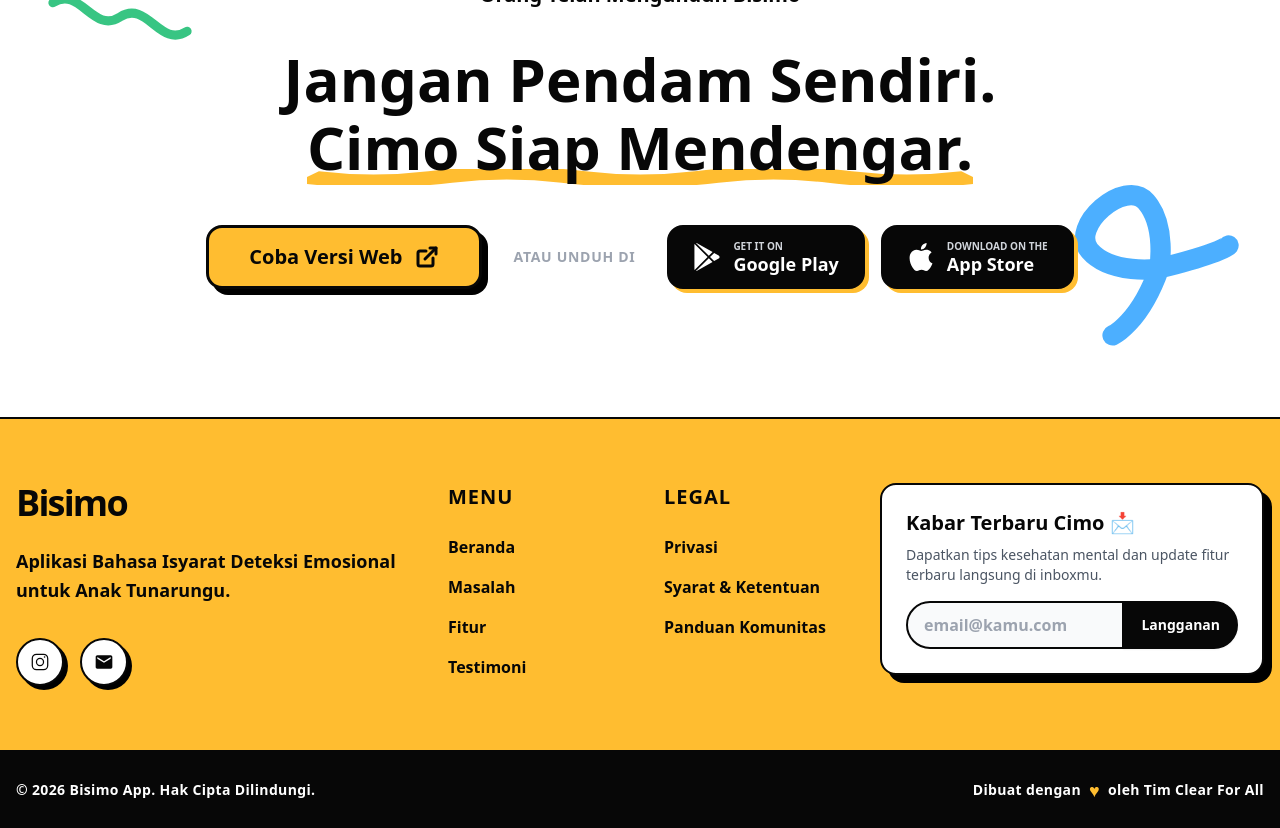
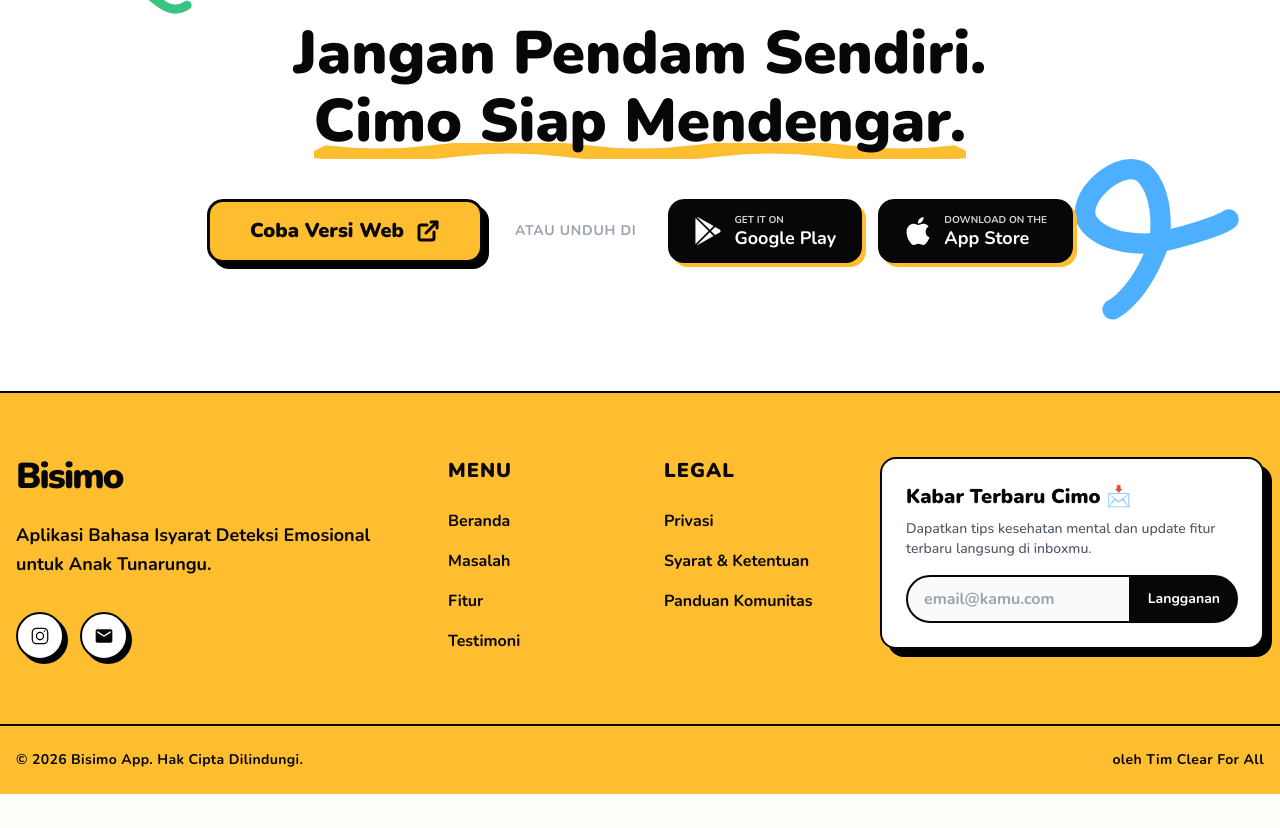
Before and after one commit to moozunch/bisimo-website, a Next.js app: page / in a window 1280 px wide. Shown: the part 4880-5708 px from the top of the page. After the commit the page ends 5674 px from the top, so only its background shows below. Built offline with nearby package versions, Linux system fonts and the light colour scheme.

Commit message:
Refactor comments for clarity and consistency across components; update Tailwind colors for improved design coherence

```diff
--- a/app/components/FooterCTA.tsx
+++ b/app/components/FooterCTA.tsx
@@ -102,11 +102,11 @@
       </div>
 
       {/* BAGIAN BAWAH: COPYRIGHT */}
-      <div className="border-t-2 border-neutral bg-neutral text-white py-6">
+      <div className="border-t-2 border-neutral bg-primary text-neutral py-6">
         <div className="container mx-auto px-4 flex flex-col md:flex-row justify-between items-center gap-4 text-sm font-bold tracking-wide">
           <p>&copy; 2026 Bisimo App. Hak Cipta Dilindungi.</p>
           <p className="flex items-center gap-2">
-            Dibuat dengan <span className="text-primary text-lg">♥</span> oleh Tim Clear For All
+             oleh Tim Clear For All
           </p>
         </div>
       </div>
--- a/app/components/HeroSection.tsx
+++ b/app/components/HeroSection.tsx
@@ -2,8 +2,6 @@
 
 import { useState, useEffect } from 'react';
 import Image from 'next/image';
-
-// Import Shapes
 import RibbonShape from './shapes/Ribbon';
 import SquiggleShape from './shapes/Squiggle';
 import TriangleShape from './shapes/Triangle';
@@ -61,13 +59,13 @@
 
             <div
                 className="absolute -top-14 -left-14 md:-left-36 z-20 transform -rotate-12 transition-transform duration-100 ease-out"
-                style={getParallax(3)} // Ikut gerak kursor (Parallax Factor 3)
+                style={getParallax(3)}
             >
                 <RibbonShape className="w-24 h-24 md:w-36 md:h-36 text-bisimo-pink drop-shadow-md" />
             </div>
             <div
                 className="absolute -top-28 -right-8 md:-right-28 z-20 w-32 md:w-40 transition-transform duration-100 ease-out"
-                style={getParallax(4)} // Ikut gerak kursor (Parallax Factor 4)
+                style={getParallax(4)}
             >
                 <Image
                     src="/cimo-mascot.svg"
--- a/app/components/Navbar.tsx
+++ b/app/components/Navbar.tsx
@@ -4,28 +4,25 @@
 
 export default function Navbar() {
   return (
-    // NAVBAR KUNING (PRIMARY)
     <div className="navbar fixed top-0 z-50 bg-primary text-neutral border-b-2 border-neutral py-3 shadow-md">
       <div className="container mx-auto px-4">
 
         {/* 1. LOGO + TEKS (Kiri) */}
         <div className="flex-1">
           <Link href="/" className="group flex items-center gap-3">
-
-            {/* --- LOGO IMAGE DENGAN FRAME NEO-BRUTALISM --- */}
             <div
               className="
                 relative w-11 h-11 md:w-14 md:h-14 p-1
-                bg-white rounded-xl                        /* Background putih & sudut tumpul */
-                border-2 border-neutral                    /* Outline hitam tebal */
-                shadow-[3px_3px_0px_0px_#00000]         /* Shadow putih keras (pop-out) */
+                bg-white rounded-xl
+                border-2 border-neutral
+                shadow-[3px_3px_0px_0px_#00000]
                 transition-transform duration-300
-                group-hover:rotate-12 group-hover:scale-110 /* Animasi saat di-hover */
+                group-hover:rotate-12 group-hover:scale-110
                 overflow-hidden
               "
             >
               <Image
-                src="/logo.png" // Pastikan file 'logo.png' ada di folder public
+                src="/logo.png"
                 alt="Bisimo Logo"
                 fill
                 className="object-contain"
@@ -48,7 +45,6 @@
             <Link
               key={item}
               href={`#${item.toLowerCase().replace(' ', '-')}`}
-              // Style Hover Halus (Opacity + Underline)
               className="font-bold text-sm uppercase tracking-wider text-neutral transition-all hover:underline decoration-wavy decoration-2 underline-offset-4 decoration-neutral transition-all"
             >
               {item}
@@ -56,7 +52,7 @@
           ))}
         </div>
 
-        {/* 3. CTA BUTTON (Style Neo-Brutalism Hitam) */}
+        {/* 3. CTA BUTTON*/}
         <div className="flex-none">
           <button className="btn btn-primary rounded-2xl text-neutral font-black border-[3px] border-neutral hover:border-[2px] hover:border-neutral shadow-[6px_6px_0px_0px_rgba(0,0,0,1)] hover:shadow-[2px_2px_0px_0px_rgba(0,0,0,1)] hover:translate-x-[2px] hover:translate-y-[2px] transition-all flex items-center gap-3">
             Unduh Bisimo
--- a/app/components/TestimonialSection.tsx
+++ b/app/components/TestimonialSection.tsx
@@ -26,7 +26,7 @@
   return (
     <section id="testimoni" className="py-24 bg-primary text-neutral relative overflow-hidden">
 
-      {/* Background Pattern (Titik-titik halus) */}
+      {/* Background Pattern */}
       <div className="absolute top-0 left-0 w-full h-full opacity-10 pointer-events-none">
         <svg width="100%" height="100%" xmlns="http://www.w3.org/2000/svg">
             <pattern id="dots-testi" x="0" y="0" width="20" height="20" patternUnits="userSpaceOnUse">
--- a/app/components/TrialSection.tsx
+++ b/app/components/TrialSection.tsx
@@ -2,13 +2,12 @@
 
 import { useState, useEffect } from 'react';
 import NumberTicker from './magicui/number-ticker';
-import SquiggleShape from './shapes/Squiggle'; // Pastikan diimport
-import StarShape from './shapes/Ribbon'; // Pastikan diimport
+import SquiggleShape from './shapes/Squiggle';
 import TriangleShape from './shapes/Triangle';
+import RibbonShape from './shapes/Ribbon';
 
 export default function TrialSection() {
 
-  // LOGIKA PARALLAX
   const [mousePos, setMousePos] = useState({ x: 0, y: 0 });
 
   useEffect(() => {
@@ -42,7 +41,7 @@
             className="absolute bottom-20 right-10 transition-transform duration-100 ease-out opacity-80"
             style={getParallax(-3)}
          >
-            <StarShape className="w-40 h-40 text-bisimo-blue -rotate-12" />
+            <RibbonShape className="w-40 h-40 text-bisimo-blue -rotate-12" />
          </div>
          <div
             className="absolute top-20 right-10 transition-transform duration-100 ease-out "
@@ -102,10 +101,10 @@
             </svg>
           </button>
 
-          {/* DIVIDER TEKS */}
+
           <span className="text-gray-400 font-bold text-sm tracking-wider">ATAU UNDUH DI</span>
 
-          {/* APP STORE & PLAY STORE BUTTONS (Black Badge) */}
+          {/* APP STORE & PLAY STORE BUTTONS */}
           <div className="flex gap-4">
              {/* Google Play */}
              <button className="btn h-16 bg-neutral hover:bg-neutral/90 border-2 border-neutral text-white rounded-2xl px-6 flex items-center gap-3 shadow-[4px_4px_0px_0px_#FFBD30] hover:shadow-[2px_2px_0px_0px_#FFBD30] hover:translate-x-[1px] hover:translate-y-[1px] transition-all">
--- a/app/components/magicui/number-ticker.tsx
+++ b/app/components/magicui/number-ticker.tsx
@@ -49,7 +49,6 @@
   return (
     <span
       className={cn(
-        // REVISI DI SINI: Hapus 'text-black dark:text-white'
         "inline-block tabular-nums tracking-wider",
         className
       )}
--- a/app/layout.tsx
+++ b/app/layout.tsx
@@ -1,15 +1,23 @@
 import type { Metadata } from "next";
-import { Geist, Geist_Mono } from "next/font/google";
+import { Nunito, Lexend, Baloo_2 } from "next/font/google";
 import "./globals.css";
 
-const geistSans = Geist({
-  variable: "--font-geist-sans",
+const nunito = Nunito({
   subsets: ["latin"],
+  variable: "--font-nunito",
+  display: "swap",
 });
 
-const geistMono = Geist_Mono({
-  variable: "--font-geist-mono",
+const lexend = Lexend({
   subsets: ["latin"],
+  variable: "--font-lexend",
+  display: "swap",
+});
+
+const baloo = Baloo_2({
+  subsets: ["latin"],
+  variable: "--font-baloo",
+  display: "swap",
 });
 
 export const metadata: Metadata = {
@@ -23,9 +31,12 @@
   children: React.ReactNode;
 }>) {
   return (
-    <html lang="en">
+    // 'scroll-smooth' agar saat klik menu navigasi, scroll-nya halus
+    <html lang="id" className="scroll-smooth">
       <body
-        className={`${geistSans.variable} ${geistMono.variable} antialiased`}
+        // Masukkan variable font ke sini.
+        // 'font-sans' akan otomatis menggunakan Lexend karena kita sudah setting di tailwind.config.ts
+        className={`${lexend.variable} ${nunito.variable} ${baloo.variable} font-sans antialiased bg-base-100 text-neutral`}
       >
         {children}
       </body>
--- a/tailwind.config.js
+++ b/tailwind.config.js
@@ -10,14 +10,12 @@
       fontFamily: {
         nunito: ['var(--font-nunito)'],
       },
-      // WARNA CUSTOM (Biar bisa dipanggil spesifik misal: text-bisimo-green)
       colors: {
         'bisimo-blue': '#209CFF',
         'bisimo-pink': '#FFA5CA',
         'bisimo-green': '#07B765',
         'bisimo-purple': '#4507b7',
       },
-      // ANIMASI HARUS DI DALAM EXTEND
       animation: {
         'float': 'float 6s ease-in-out infinite',
         'float-delayed': 'float 6s ease-in-out 3s infinite',
@@ -40,12 +38,12 @@
     themes: [
       {
         bisimoTheme: {
-          "primary": "#FFBD30",    // Kuning Bisimo
-          "secondary": "#209CFF",  // Biru (Kita jadikan Secondary)
-          "accent": "#FFA5CA",     // Pink (Kita jadikan Accent)
-          "neutral": "#070707",    // Hitam
-          "base-100": "#FFFEFB",   // Putih
-          "info": "#07B765",       // Hijau
+          "primary": "#FFBD30",
+          "secondary": "#209CFF",
+          "accent": "#FFA5CA",
+          "neutral": "#070707",
+          "base-100": "#FFFEFB",
+          "info": "#07B765",
 
           "--rounded-box": "1.5rem",
           "--rounded-btn": "9999px",
```
Also changed, not shown: app/components/FeatureSection.tsx (+4 -15 lines).
